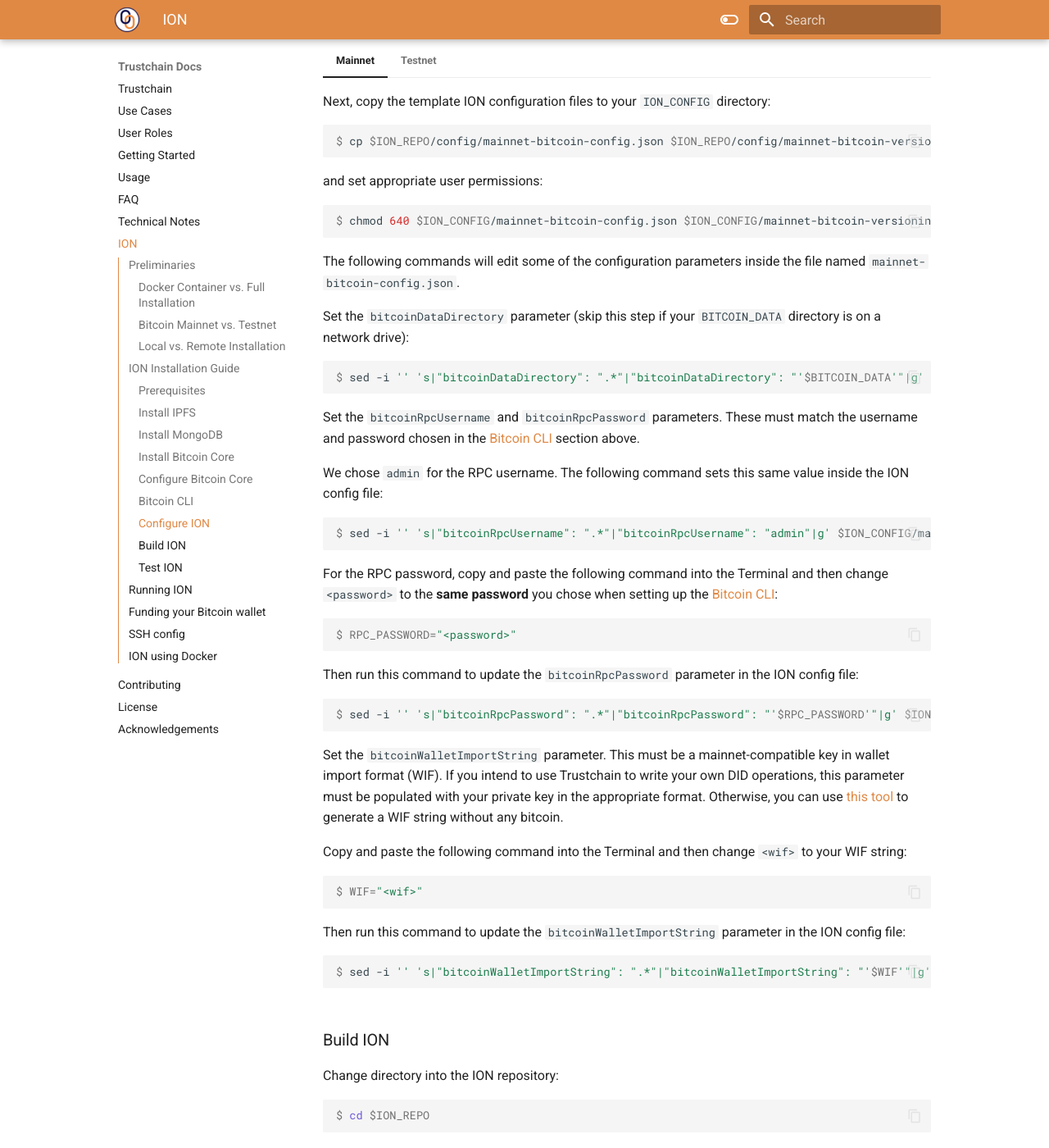
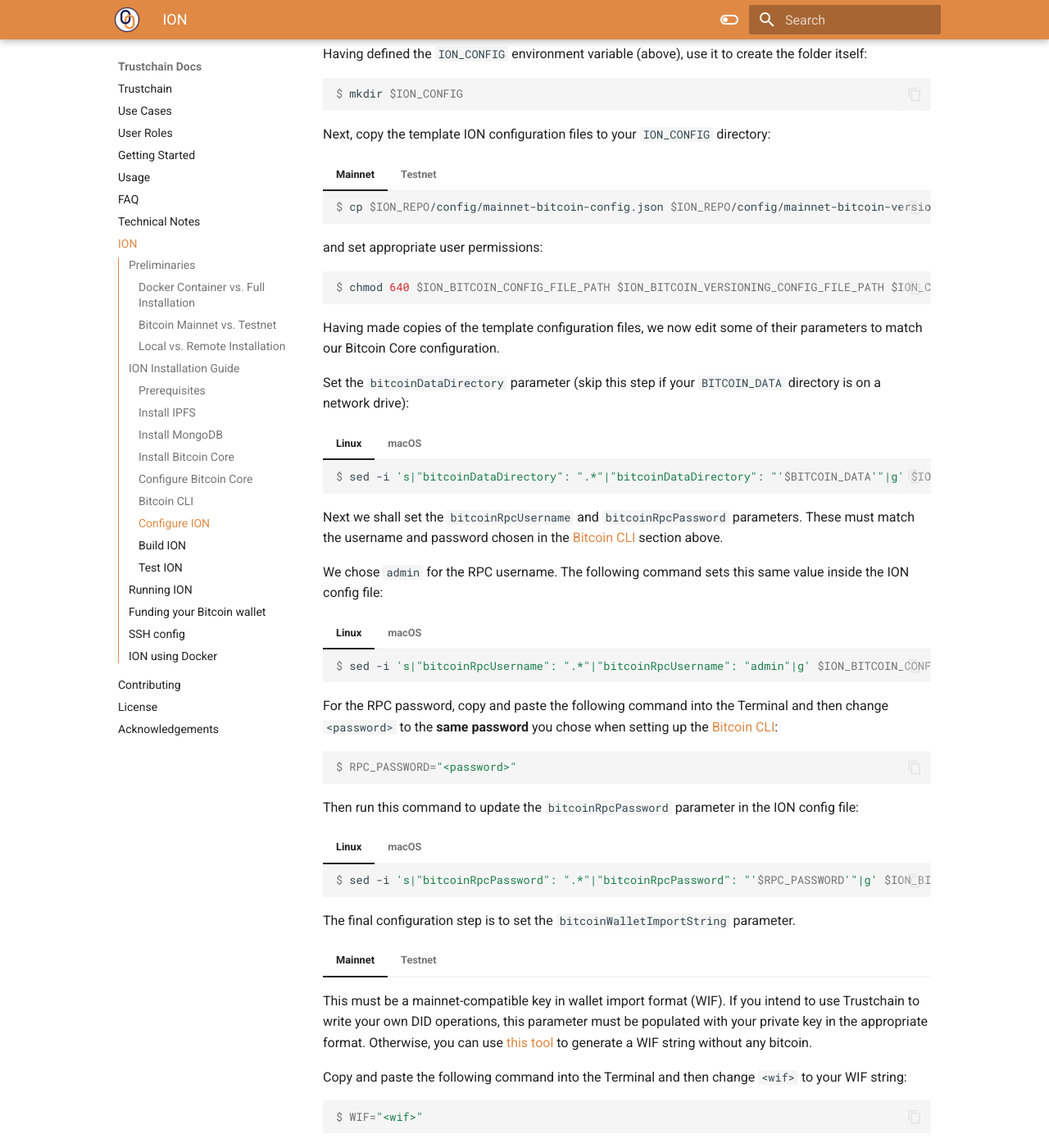
Before and after one commit to alan-turing-institute/trustchain, an MkDocs documentation site: the page built from docs/ion.md, in a window 1280 px wide and 1400 px high, scrolled down 7487 px. Shown: the whole window at 82% size. Built offline with MkDocs 1.6.1 and Material for MkDocs 9.7.7, drawn with Linux system fonts in a browser that asks for light colours; nearby versions of some CDN libraries; library files that are not in the unit come from our copies; some of the changed text lies outside the part shown.

Commit message:
Add ION config env variables in install guide

````diff
--- a/docs/ion.md
+++ b/docs/ion.md
@@ -124,9 +124,7 @@
 
 === "Linux"
 
-    Open the [MongoDB Community Server Download](https://www.mongodb.com/try/download/community) page and download the package for your platform.
-
-    Then following [these instructions](https://www.mongodb.com/docs/manual/tutorial/install-mongodb-on-ubuntu/) to install MongoDB on Linux
+    Follow [these instructions](https://www.mongodb.com/docs/manual/tutorial/install-mongodb-on-ubuntu/) to install MongoDB on Linux
 
 
 === "macOS"
@@ -398,55 +396,92 @@
 
 We will need a folder for storing ION configuration files. For convenience, we'll also create an environment variable for that folder.
 
-!!! tip "Create the `ION_CONFIG` environment variable"
+!!! tip "Create the `ION_CONFIG` environment variables"
 
     Our convention is to use the folder `~/.ion` for ION configuration files. If you want to use a different folder, just change the path in the following command:
     ```console
     $ echo "export ION_CONFIG=~/.ion" >> $SHELL_CONFIG; source $SHELL_CONFIG
     ```
 
+    We also need environment variables for each of the four files that will be stored in the ION config folder, so ION can find them when it starts up. The following command creates all four environment variables:
+
+    === "Mainnet"
+        ```console
+        $ echo "export ION_BITCOIN_CONFIG_FILE_PATH=$ION_CONFIG/mainnet-bitcoin-config.json\nexport ION_BITCOIN_VERSIONING_CONFIG_FILE_PATH=$ION_CONFIG/mainnet-bitcoin-versioning.json\nexport ION_CORE_CONFIG_FILE_PATH=$ION_CONFIG/mainnet-core-config.json\nexport ION_CORE_VERSIONING_CONFIG_FILE_PATH=$ION_CONFIG/mainnet-core-versioning.json" >> $SHELL_CONFIG; source $SHELL_CONFIG
+        ```
+    === "Testnet"
+        ```console
+        $ echo "export ION_BITCOIN_CONFIG_FILE_PATH=$ION_CONFIG/testnet-bitcoin-config.json\nexport ION_BITCOIN_VERSIONING_CONFIG_FILE_PATH=$ION_CONFIG/testnet-bitcoin-versioning.json\nexport ION_CORE_CONFIG_FILE_PATH=$ION_CONFIG/testnet-core-config.json\nexport ION_CORE_VERSIONING_CONFIG_FILE_PATH=$ION_CONFIG/testnet-core-versioning.json" >> $SHELL_CONFIG; source $SHELL_CONFIG
+        ```
 
 Having defined the `ION_CONFIG` environment variable (above), use it to create the folder itself:
 ```console
 $ mkdir $ION_CONFIG
 ```
 
+Next, copy the template ION configuration files to your `ION_CONFIG` directory:
+
 === "Mainnet"
-
-    Next, copy the template ION configuration files to your `ION_CONFIG` directory:
     ```console
     $ cp $ION_REPO/config/mainnet-bitcoin-config.json $ION_REPO/config/mainnet-bitcoin-versioning.json $ION_REPO/config/mainnet-core-config.json $ION_REPO/config/mainnet-core-versioning.json $ION_CONFIG
     ```
-    and set appropriate user permissions:
+=== "Testnet"
     ```console
-    $ chmod 640 $ION_CONFIG/mainnet-bitcoin-config.json $ION_CONFIG/mainnet-bitcoin-versioning.json $ION_CONFIG/mainnet-core-config.json $ION_CONFIG/mainnet-core-versioning.json
+    $ cp $ION_REPO/config/testnet-bitcoin-config.json $ION_REPO/config/testnet-bitcoin-versioning.json $ION_REPO/config/testnet-core-config.json $ION_REPO/config/testnet-core-versioning.json $ION_CONFIG
     ```
 
-    The following commands will edit some of the configuration parameters inside the file named `mainnet-bitcoin-config.json`.
+and set appropriate user permissions:
+```console
+$ chmod 640 $ION_BITCOIN_CONFIG_FILE_PATH $ION_BITCOIN_VERSIONING_CONFIG_FILE_PATH $ION_CORE_CONFIG_FILE_PATH $ION_CORE_VERSIONING_CONFIG_FILE_PATH
+```
 
-    Set the `bitcoinDataDirectory` parameter (skip this step if your `BITCOIN_DATA` directory is on a network drive):
+Having made copies of the template configuration files, we now edit some of their parameters to match our Bitcoin Core configuration.
+
+Set the `bitcoinDataDirectory` parameter (skip this step if your `BITCOIN_DATA` directory is on a network drive):
+=== "Linux"
     ```console
-    $ sed -i '' 's|"bitcoinDataDirectory": ".*"|"bitcoinDataDirectory": "'$BITCOIN_DATA'"|g' $ION_CONFIG/mainnet-bitcoin-config.json
+    $ sed -i 's|"bitcoinDataDirectory": ".*"|"bitcoinDataDirectory": "'$BITCOIN_DATA'"|g' $ION_BITCOIN_CONFIG_FILE_PATH
     ```
 
-    Set the `bitcoinRpcUsername` and `bitcoinRpcPassword` parameters. These must match the username and password chosen in the [Bitcoin CLI](#bitcoin-cli) section above.
-
-    We chose `admin` for the RPC username. The following command sets this same value inside the ION config file:
+=== "macOS"
     ```console
-    $ sed -i '' 's|"bitcoinRpcUsername": ".*"|"bitcoinRpcUsername": "admin"|g' $ION_CONFIG/mainnet-bitcoin-config.json
+    $ sed -i '' 's|"bitcoinDataDirectory": ".*"|"bitcoinDataDirectory": "'$BITCOIN_DATA'"|g' $ION_BITCOIN_CONFIG_FILE_PATH
     ```
 
-    For the RPC password, copy and paste the following command into the Terminal and then change `<password>` to the **same password** you chose when setting up the [Bitcoin CLI](#bitcoin-cli):
+Next we shall set the `bitcoinRpcUsername` and `bitcoinRpcPassword` parameters. These must match the username and password chosen in the [Bitcoin CLI](#bitcoin-cli) section above.
+
+We chose `admin` for the RPC username. The following command sets this same value inside the ION config file:
+=== "Linux"
     ```console
-    $ RPC_PASSWORD="<password>"
+    $ sed -i 's|"bitcoinRpcUsername": ".*"|"bitcoinRpcUsername": "admin"|g' $ION_BITCOIN_CONFIG_FILE_PATH
     ```
 
-    Then run this command to update the `bitcoinRpcPassword` parameter in the ION config file:
+=== "macOS"
     ```console
-    $ sed -i '' 's|"bitcoinRpcPassword": ".*"|"bitcoinRpcPassword": "'$RPC_PASSWORD'"|g' $ION_CONFIG/mainnet-bitcoin-config.json
+    $ sed -i '' 's|"bitcoinRpcUsername": ".*"|"bitcoinRpcUsername": "admin"|g' $ION_BITCOIN_CONFIG_FILE_PATH
     ```
 
-    Set the `bitcoinWalletImportString` parameter. This must be a mainnet-compatible key in wallet import format (WIF). If you intend to use Trustchain to write your own DID operations, this parameter must be populated with your private key in the appropriate format. Otherwise, you can use [this tool](https://learnmeabitcoin.com/technical/wif) to generate a WIF string without any bitcoin.
+For the RPC password, copy and paste the following command into the Terminal and then change `<password>` to the **same password** you chose when setting up the [Bitcoin CLI](#bitcoin-cli):
+```console
+$ RPC_PASSWORD="<password>"
+```
+
+Then run this command to update the `bitcoinRpcPassword` parameter in the ION config file:
+=== "Linux"
+    ```console
+    $ sed -i 's|"bitcoinRpcPassword": ".*"|"bitcoinRpcPassword": "'$RPC_PASSWORD'"|g' $ION_BITCOIN_CONFIG_FILE_PATH
+    ```
+
+=== "macOS"
+    ```console
+    $ sed -i '' 's|"bitcoinRpcPassword": ".*"|"bitcoinRpcPassword": "'$RPC_PASSWORD'"|g' $ION_BITCOIN_CONFIG_FILE_PATH
+    ```
+
+The final configuration step is to set the `bitcoinWalletImportString` parameter.
+
+=== "Mainnet"
+
+    This must be a mainnet-compatible key in wallet import format (WIF). If you intend to use Trustchain to write your own DID operations, this parameter must be populated with your private key in the appropriate format. Otherwise, you can use [this tool](https://learnmeabitcoin.com/technical/wif) to generate a WIF string without any bitcoin.
 
     Copy and paste the following command into the Terminal and then change `<wif>` to your WIF string:
     ```console
@@ -454,44 +489,19 @@
     ```
 
     Then run this command to update the `bitcoinWalletImportString` parameter in the ION config file:
-    ```console
-    $ sed -i '' 's|"bitcoinWalletImportString": ".*"|"bitcoinWalletImportString": "'$WIF'"|g' $ION_CONFIG/mainnet-bitcoin-config.json
-    ```
+    === "Linux"
+        ```console
+        $ sed -i 's|"bitcoinWalletImportString": ".*"|"bitcoinWalletImportString": "'$WIF'"|g' $ION_BITCOIN_CONFIG_FILE_PATH
+        ```
+
+    === "macOS"
+        ```console
+        $ sed -i '' 's|"bitcoinWalletImportString": ".*"|"bitcoinWalletImportString": "'$WIF'"|g' $ION_BITCOIN_CONFIG_FILE_PATH
+        ```
 
 === "Testnet"
 
-    Next, copy the template ION configuration files to your `ION_CONFIG` directory:
-    ```console
-    $ cp $ION_REPO/config/testnet-bitcoin-config.json $ION_REPO/config/testnet-bitcoin-versioning.json $ION_REPO/config/testnet-core-config.json $ION_REPO/config/testnet-core-versioning.json $ION_CONFIG
-    ```
-    and set appropriate user permissions:
-    ```console
-    $ chmod 640 $ION_CONFIG/testnet-bitcoin-config.json $ION_CONFIG/testnet-bitcoin-versioning.json $ION_CONFIG/testnet-core-config.json $ION_CONFIG/testnet-core-versioning.json
-    ```
-
-    The following commands will edit some of the configuration parameters inside the file named `testnet-bitcoin-config.json`.
-
-    Set the `bitcoinDataDirectory` parameter (skip this step if your `BITCOIN_DATA` directory is on a network drive):
-    ```console
-    $ sed -i '' 's|"bitcoinDataDirectory": ".*"|"bitcoinDataDirectory": "'$BITCOIN_DATA'testnet3/"|g' $ION_CONFIG/testnet-bitcoin-config.json
-    ```
-
-    Set the `bitcoinRpcUsername` and `bitcoinRpcPassword` parameters. These must match the username and password chosen in the [Bitcoin CLI](#bitcoin-cli) section above.
-
-    We chose `admin` for the RPC username. The following command sets this same value inside the ION config file:
-    ```console
-    $ sed -i '' 's|"bitcoinRpcUsername": ".*"|"bitcoinRpcUsername": "admin"|g' $ION_CONFIG/testnet-bitcoin-config.json
-    ```
-
-    For the RPC password, copy and paste the following command into the Terminal and then change `<password>` to the **same password** you chose when setting up the [Bitcoin CLI](#bitcoin-cli):
-    ```console
-    $ RPC_PASSWORD="<password>"
-    ```
-
-    Then run this command to update the `bitcoinRpcPassword` parameter in the ION config file:
-    ```console
-    $ sed -i '' 's|"bitcoinRpcPassword": ".*"|"bitcoinRpcPassword": "'$RPC_PASSWORD'"|g' $ION_CONFIG/testnet-bitcoin-config.json
-    ```
+    On Testnet, a key will be automatically generated when ION runs for the first time which can be used for the `bitcoinWalletImportString` parameter, so you don't need to do anything in this step.
 
 ### Build ION
 
@@ -588,15 +599,15 @@
     $ (cd $ION_REPO && npm run bitcoin)
     ```
 
-??? tip "Troubleshooting Tip"
-
-    - If you see an `ECONNREFUSED` error message when starting the ION Bitcoin microservice, this indicates that it has failed to communicate with Bitcoin Core. In this case, make sure that Bitcoin Core started successfully.
-
 !!! warning "ION synchronisation"
 
     When the ION Bitcoin microservice starts for the first time, it will begin scanning the Bitcoin blockchain for ION DID operations, by making calls to the Bitcoin Core RPC interface.
 
     **The synchronisation process may take >1 hour to complete.** Wait until it has finished before running the ION Core microservice in the following step.
+
+??? tip "Troubleshooting Tip"
+
+    - If you see an `ECONNREFUSED` error message when starting the ION Bitcoin microservice, this indicates that it has failed to communicate with Bitcoin Core. In this case, make sure that Bitcoin Core started successfully.
 
 In another new Terminal, start the ION Core microservice with:
 ```console
@@ -605,7 +616,7 @@
 
 ??? tip "Troubleshooting Tip"
 
-    If you see an `ECONNREFUSED` error message when starting the ION Core microservice, this indicates that it has failed to communicate with the ION Bitcoin microservice. In this case, make sure that the ION Bitcoin microservice started successfully.
+    If you see an `ECONNREFUSED` error message when starting the ION Core microservice, this indicates that it has failed to communicate with the ION Bitcoin microservice. In this case, make sure that the ION Bitcoin microservice started successfully and is fully synchronised.
 
 Finally, to confirm that ION is working properly, open yet another new Terminal and resolve a sample DID:
 
````
Also changed, not shown: other parts of docs/ion.md (+4 -3 lines).
